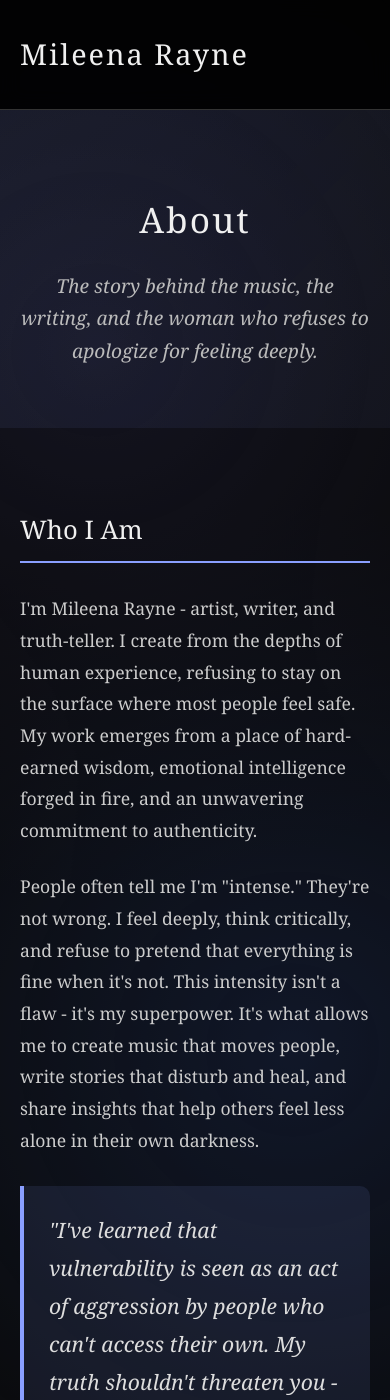
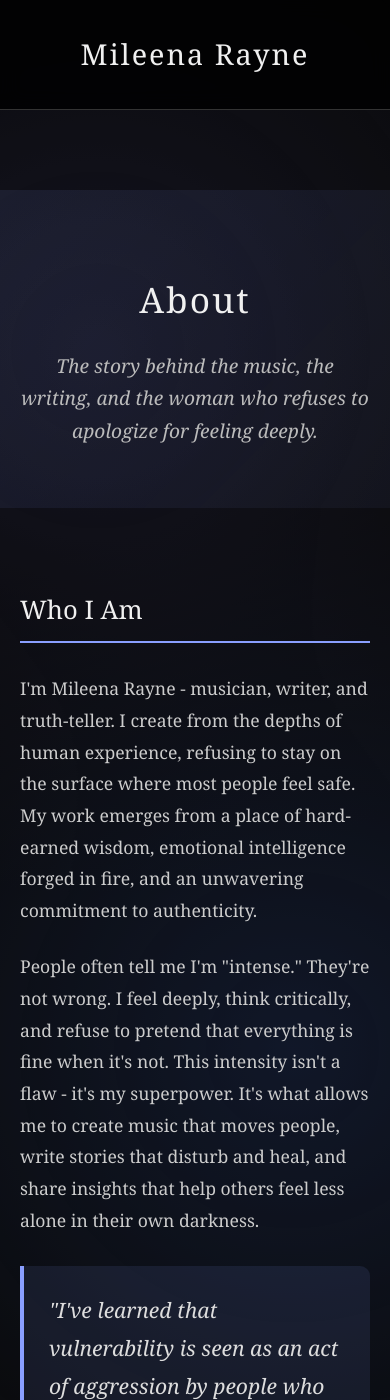
Before and after one commit to Mileena28/Mileena28.github.io, a Jekyll site: the page built from about.html, in a window 390 px wide and 1400 px high. Built offline with Jekyll 4.4.1, drawn with Linux system fonts in a browser that asks for light colours; some of the changed text lies outside the part shown.

Commit message:
Update about.html

```diff
--- a/about.html
+++ b/about.html
@@ -1,115 +1,9 @@
-<!DOCTYPE html>
-<html lang="en">
-<head>
-    <meta charset="UTF-8">
-    <meta name="viewport" content="width=device-width, initial-scale=1.0">
-    <title>About - Mileena Rayne</title>
-    <!-- Google tag (gtag.js) -->
-<script async src="https://www.googletagmanager.com/gtag/js?id=G-7K576LDGCK"></script>
-<script>
-  window.dataLayer = window.dataLayer || [];
-  function gtag(){dataLayer.push(arguments);}
-  gtag('js', new Date());
+---
+layout: default
+title: About
+---
 
-  gtag('config', 'G-7K576LDGCK');
-</script>
 <style>
-        * {
-            margin: 0;
-            padding: 0;
-            box-sizing: border-box;
-        }
-
-        body {
-            font-family: 'Georgia', 'Times New Roman', serif;
-            background: #0a0a0a;
-            color: #e8e8e8;
-            line-height: 1.7;
-            overflow-x: hidden;
-        }
-
-        /* Elegant background pattern */
-        body::before {
-            content: '';
-            position: fixed;
-            top: 0;
-            left: 0;
-            width: 100%;
-            height: 100%;
-            background: radial-gradient(circle at 25% 25%, #1a1a2e 0%, transparent 50%),
-                        radial-gradient(circle at 75% 75%, #16213e 0%, transparent 50%);
-            opacity: 0.6;
-            z-index: -1;
-        }
-
-        .container {
-            max-width: 1200px;
-            margin: 0 auto;
-            padding: 0 20px;
-        }
-
-        /* Header */
-        .header {
-            padding: 30px 0;
-            border-bottom: 1px solid #333;
-            background: rgba(0, 0, 0, 0.8);
-            backdrop-filter: blur(10px);
-            position: sticky;
-            top: 0;
-            z-index: 100;
-        }
-
-        .nav-container {
-            display: flex;
-            justify-content: space-between;
-            align-items: center;
-        }
-
-        .logo {
-            font-size: 1.8em;
-            font-weight: 300;
-            color: #f0f0f0;
-            letter-spacing: 2px;
-            text-decoration: none;
-        }
-
-        .nav {
-            display: flex;
-            gap: 40px;
-        }
-
-        .nav a {
-            color: #ccc;
-            text-decoration: none;
-            font-size: 1.1em;
-            transition: all 0.3s ease;
-            position: relative;
-        }
-
-        .nav a.active {
-            color: #8a9fff;
-        }
-
-        .nav a::after {
-            content: '';
-            position: absolute;
-            bottom: -5px;
-            left: 0;
-            width: 0;
-            height: 1px;
-            background: #8a9fff;
-            transition: width 0.3s ease;
-        }
-
-        .nav a:hover::after,
-        .nav a.active::after {
-            width: 100%;
-        }
-
-        .nav a:hover {
-            color: #8a9fff;
-        }
-
     /* Page Header */
     .page-header {
         padding: 80px 0 60px;
@@ -378,10 +272,6 @@
     }
 
     @media (max-width: 768px) {
-            .nav {
-                display: none;
-            }
-
         .page-title {
             font-size: 2.2em;
         }
@@ -390,30 +280,7 @@
             font-size: 1.6em;
         }
     }
-
-        /* Smooth scrolling */
-        html {
-            scroll-behavior: smooth;
-        }
 </style>
-</head>
-<body>
-    <!-- Header -->
-    <header class="header">
-        <div class="container">
-            <div class="nav-container">
-                <a href="index.html" class="logo">Mileena Rayne</a>
-                <nav class="nav">
-                    <a href="index.html">Home</a>
-                    <a href="diary.html">Diary</a>
-                    <a href="music.html">Music</a>
-                    <a href="writing.html">Writing</a>
-                    <a href="about.html" class="active">About</a>
-                    <a href="contact.html">Contact</a>
-                </nav>
-            </div>
-        </div>
-    </header>
 
 <!-- Page Header -->
 <section class="page-header">
@@ -437,7 +304,7 @@
                 <section class="section">
                     <h2 class="section-title">Who I Am</h2>
                     <div class="section-content">
-                            <p>I'm Mileena Rayne - artist, writer, and truth-teller. I create from the depths of human experience, refusing to stay on the surface where most people feel safe. My work emerges from a place of hard-earned wisdom, emotional intelligence forged in fire, and an unwavering commitment to authenticity.</p>
+                        <p>I'm Mileena Rayne - musician, writer, and truth-teller. I create from the depths of human experience, refusing to stay on the surface where most people feel safe. My work emerges from a place of hard-earned wisdom, emotional intelligence forged in fire, and an unwavering commitment to authenticity.</p>
 
                         <p>People often tell me I'm "intense." They're not wrong. I feel deeply, think critically, and refuse to pretend that everything is fine when it's not. This intensity isn't a flaw - it's my superpower. It's what allows me to create music that moves people, write stories that disturb and heal, and share insights that help others feel less alone in their own darkness.</p>
 
@@ -615,9 +482,6 @@
             If my story resonates with you, if you're tired of surface-level connections,
             or if you're ready for art that challenges as much as it comforts, I'd love to hear from you.
         </p>
-            <a href="contact.html" class="cta-button">Get In Touch</a>
+        <a href="/contact/" class="cta-button">Get In Touch</a>
     </div>
 </section>
-
-</body>
-</html>
```
Lines whose indentation alone changed are shown as unchanged.
